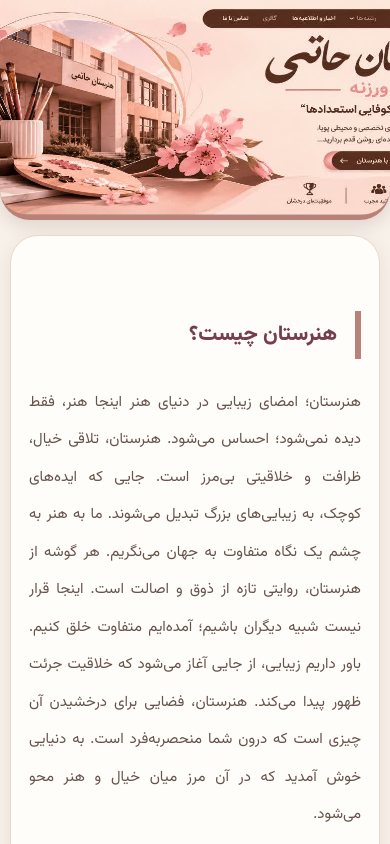
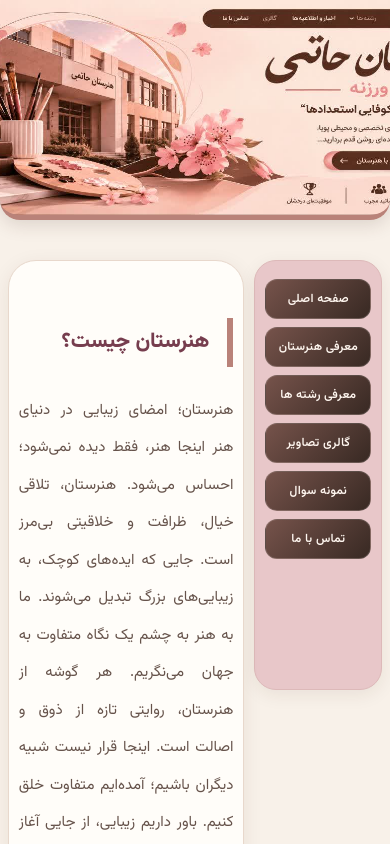
Before and after one commit to sajedehbigie-stack/sajedeh_beigei, a plain HTML site: page index.html in a window 390 px wide. Shown: the top 844 px of the page. Drawn offline with Linux system fonts and the light colour scheme.

Commit message:
Update style4.css

```diff
--- a/style4.css
+++ b/style4.css
@@ -158,20 +158,37 @@ img {
 @media screen and (max-width: 768px) {
 
     .main {
-        flex-direction: column;
-        padding: 10px;
+        flex-direction: row-reverse;
+        padding: 10px 0;
         gap: 10px;
+		margin:15px auto;
+		width:96%;
     }
 
-    .content,
+    .content{
+		width:65%;
+		padding:10px;
+		font-size:13px;
+	}
     .menu {
-        width: 100%;
-        padding: 18px;
-        margin: 5px 0;
+        width: 35%;
+        padding: 10px;
     }
-
+	.menu ul{
+		display:blok;
+	}
+.menu li{
+	margin:8px 0
+}
+	.menu a:link,
+	.menu a:visited{
+		font-size:12px;
+		padding:10px 5px
+	}
+}
     .header {
         height: 220px;
+		border-radius:0 0 20px 20px;
     }
 
     .content h2 {
```
